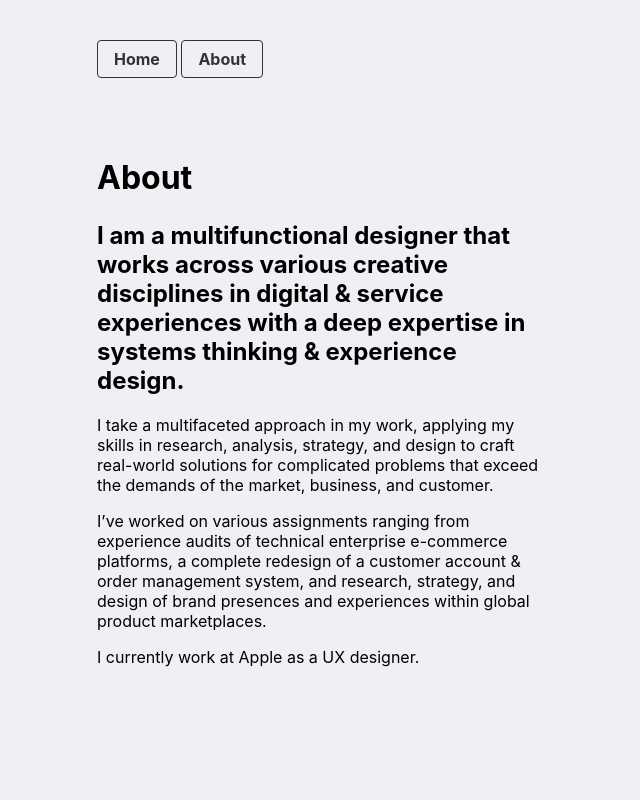
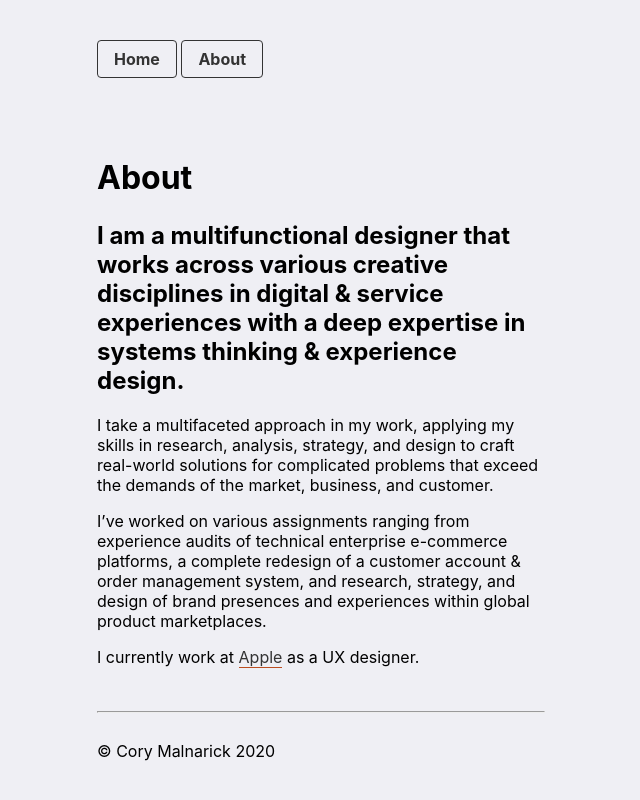
Before and after one commit to foundmonster/foundmonster.github.io, a Jekyll site: the page built from about.md, in a window 1280 px wide. Shown: the top 800 px of the page, without its empty margins (319-959 px from the left). Built offline with Jekyll 4.4.1, drawn with Linux system fonts in a browser that asks for light colours.

Commit message:
trying to make a footer that goes on the bottom of every page......

```diff
--- /dev/null
+++ b/_includes/footer.html
@@ -0,0 +1,5 @@
+<footer>
+	<br>
+	<hr><br>
+	&copy; Cory Malnarick 2020
+</footer>
--- a/_layouts/layout.html
+++ b/_layouts/layout.html
@@ -15,5 +15,8 @@
     <section>
       {{ content }}
     </section>
+    <footer>
+      {% include footer.html %}
+    </footer>
   </body>
 </html>
--- a/_layouts/post.html
+++ b/_layouts/post.html
@@ -3,5 +3,3 @@ layout: layout
 ---
 <h1>{{ post.title }}</h1>
 {{ content }}
-<br>
-<hr>
--- a/about.md
+++ b/about.md
@@ -9,4 +9,4 @@ I take a multifaceted approach in my work, applying my skills in research, analy
 
 I've worked on various assignments ranging from experience audits of technical enterprise e-commerce platforms, a complete redesign of a customer account & order management system, and research, strategy, and design of brand presences and experiences within global product marketplaces.
 
-I currently work at Apple as a UX designer.
+I currently work at <a href="https://apple.com">Apple</a> as a UX designer.
```
